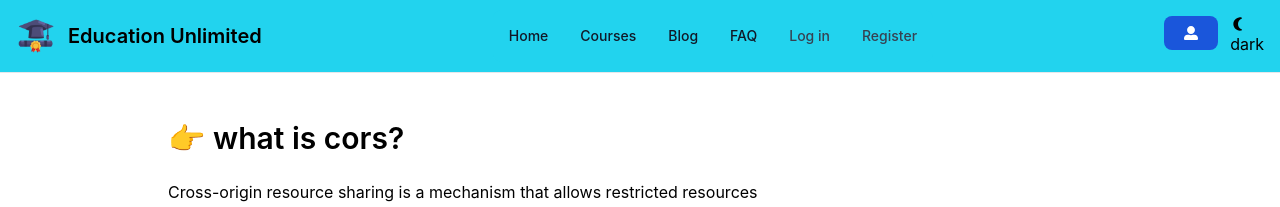
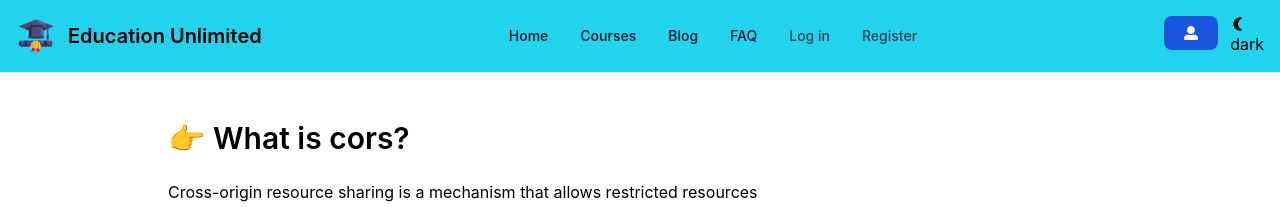
Before and after one commit to TH-Raju/project_education_unlimited_client_side, a React (Create React App) app: page /blog in a window 1280 px wide. Shown: the top 207 px of the page. Built offline with nearby package versions, Linux system fonts and the light colour scheme; no server answers.

Commit message:
Debuggin site

```diff
--- a/src/components/Blog.jsx
+++ b/src/components/Blog.jsx
@@ -7,7 +7,7 @@
                 <div className="container grid grid-cols-12 mx-auto dark:bg-gray-900">
                     <div className="bg-no-repeat bg-cover dark:bg-gray-700 col-span-full lg:col-span-4" ></div>
                     <div className="flex flex-col p-6 col-span-full row-span-full lg:col-span-8 lg:p-10">
-                        <h1 className="text-3xl font-semibold">👉 what is cors?</h1>
+                        <h1 className="text-3xl font-semibold">👉 What is cors?</h1>
                         <p className="flex-1 pt-6">Cross-origin resource sharing is a mechanism that allows restricted resources on a web page to be requested from another domain outside the domain from which the first resource was served. A web page may freely embed cross-origin images, stylesheets, scripts, iframes, and videos.</p>
                         <div className="flex items-center justify-between pt-2">
                             <div className="flex space-x-2">
--- a/src/components/Premium.jsx
+++ b/src/components/Premium.jsx
@@ -49,7 +49,7 @@
                         <input type="text" name="ac_num" id="account_number" className="bg-gray-50 border border-gray-300 text-gray-900 text-sm rounded-lg focus:ring-blue-500 focus:border-blue-500 block w-full p-2.5 dark:bg-gray-700 dark:border-gray-600 dark:placeholder-gray-400 dark:text-white dark:focus:ring-blue-500 dark:focus:border-blue-500" placeholder="-AC" required />
                     </div>
 
-                    <button type="submit" onClick={notify} className="text-white bg-blue-700 hover:bg-blue-800 focus:ring-4 focus:outline-none focus:ring-blue-300 font-medium rounded-lg text-sm w-full sm:w-auto px-5 py-2.5 text-center ml-24 dark:bg-blue-600 dark:hover:bg-blue-700 dark:focus:ring-blue-800">Submit</button>
+                    <button type="submit" onClick={notify} className="text-white bg-blue-700 hover:bg-blue-800 focus:ring-4 focus:outline-none focus:ring-blue-300 font-medium rounded-lg text-sm w-full sm:w-auto px-5 py-2.5 text-center ml-24 dark:bg-blue-600 dark:hover:bg-blue-700 dark:focus:ring-blue-800">Get Course</button>
                     <ToastContainer />
                     <br />
 
```
